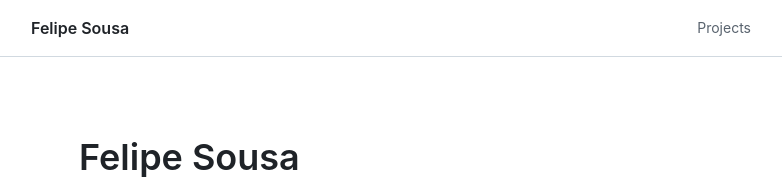
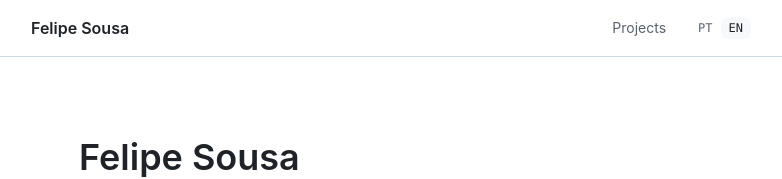
Before and after one commit to FelpsSousa/felpsxp-hub, a Next.js app: page /en in a window 1280 px wide. Shown: the top 179 px of the page, without its empty margins (249-1031 px from the left). Built offline with nearby package versions, Linux system fonts and the light colour scheme.

Commit message:
feat: add the locale switcher and harden the locale cookie
Adds PT/EN links to the header that keep the current page, with hrefLang, lang and aria-current. The NEXT_LOCALE preference cookie is now marked Secure. A new test keeps pt.json and en.json in sync and free of empty strings and dashes.

```diff
--- a/messages/en.json
+++ b/messages/en.json
@@ -8,6 +8,9 @@
     "projects": "Projects",
     "openMenu": "Open menu",
     "closeMenu": "Close menu"
+  },
+  "localeSwitcher": {
+    "label": "Language"
   },
   "footer": {
     "sourceCode": "Source code",
--- a/messages/pt.json
+++ b/messages/pt.json
@@ -8,6 +8,9 @@
     "projects": "Projetos",
     "openMenu": "Abrir menu",
     "closeMenu": "Fechar menu"
+  },
+  "localeSwitcher": {
+    "label": "Idioma"
   },
   "footer": {
     "sourceCode": "Código-fonte",
--- /dev/null
+++ b/src/components/layout/locale-switcher.tsx
@@ -0,0 +1,51 @@
+'use client';
+
+import { useLocale, useTranslations } from 'next-intl';
+import { Link, usePathname } from '@/i18n/navigation';
+import { locales, type AppLocale } from '@/i18n/routing';
+
+/** Each language's own name for itself, so it is recognisable in either locale. */
+const nativeNames = {
+  pt: 'Português',
+  en: 'English',
+} as const satisfies Record<AppLocale, string>;
+
+/**
+ * Plain links rather than a select: they work without JavaScript, are
+ * crawlable, and carry `hrefLang`/`lang` for search engines and screen
+ * readers. Each link keeps the current page, which is safe because slugs
+ * are identical across locales (enforced by the content tests).
+ */
+export function LocaleSwitcher() {
+  const t = useTranslations('localeSwitcher');
+  const currentLocale = useLocale();
+  const pathname = usePathname();
+
+  return (
+    <nav aria-label={t('label')}>
+      <ul className="flex items-center font-mono text-xs">
+        {locales.map((locale) => {
+          const active = locale === currentLocale;
+
+          return (
+            <li key={locale}>
+              <Link
+                href={pathname}
+                locale={locale}
+                hrefLang={locale}
+                lang={locale}
+                aria-label={nativeNames[locale]}
+                aria-current={active ? 'true' : undefined}
+                className={`rounded-md px-2 py-1 focus-visible:outline-2 focus-visible:outline-accent ${
+                  active ? 'bg-surface text-fg' : 'text-fg-muted hover:text-fg'
+                }`}
+              >
+                {locale.toUpperCase()}
+              </Link>
+            </li>
+          );
+        })}
+      </ul>
+    </nav>
+  );
+}
--- a/src/components/layout/site-header.tsx
+++ b/src/components/layout/site-header.tsx
@@ -1,4 +1,5 @@
 import { getTranslations } from 'next-intl/server';
+import { LocaleSwitcher } from '@/components/layout/locale-switcher';
 import { MobileNav } from '@/components/layout/mobile-nav';
 import { NavLink } from '@/components/layout/nav-link';
 import { Link } from '@/i18n/navigation';
@@ -20,6 +21,7 @@ export async function SiteHeader() {
           {name}
         </Link>
 
+        <div className="flex items-center gap-4 sm:gap-6">
           <nav aria-label={t('nav.label')} className="hidden sm:block">
             <ul className="flex items-center gap-6 text-sm">
               {primaryNavigation.map((item) => (
@@ -30,7 +32,9 @@ export async function SiteHeader() {
             </ul>
           </nav>
 
+          <LocaleSwitcher />
           <MobileNav />
+        </div>
       </div>
     </header>
   );
--- a/src/i18n/routing.ts
+++ b/src/i18n/routing.ts
@@ -10,4 +10,12 @@ export const routing = defineRouting({
   locales,
   defaultLocale,
   localePrefix: 'as-needed',
+  // The cookie only remembers the visitor's language choice. It is a
+  // session cookie (no max-age), never readable cross-site, and HTTPS-only.
+  // Browsers treat localhost as a secure context, so `secure` does not
+  // break local development.
+  localeCookie: {
+    sameSite: 'lax',
+    secure: true,
+  },
 });
```
Also changed, not shown: 2 other files (tests, documents, lock files or other folders). Lines whose indentation alone changed are shown as unchanged.
